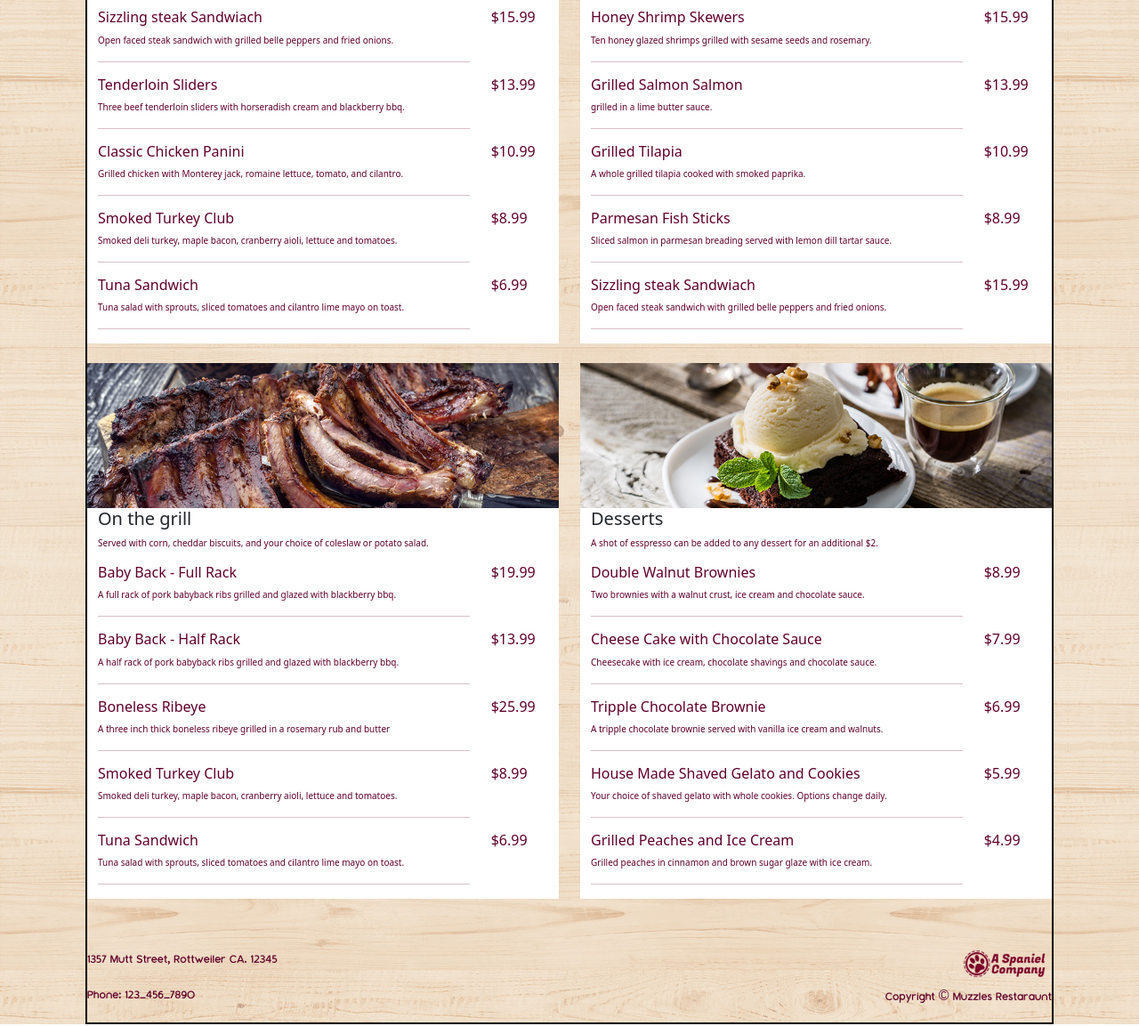
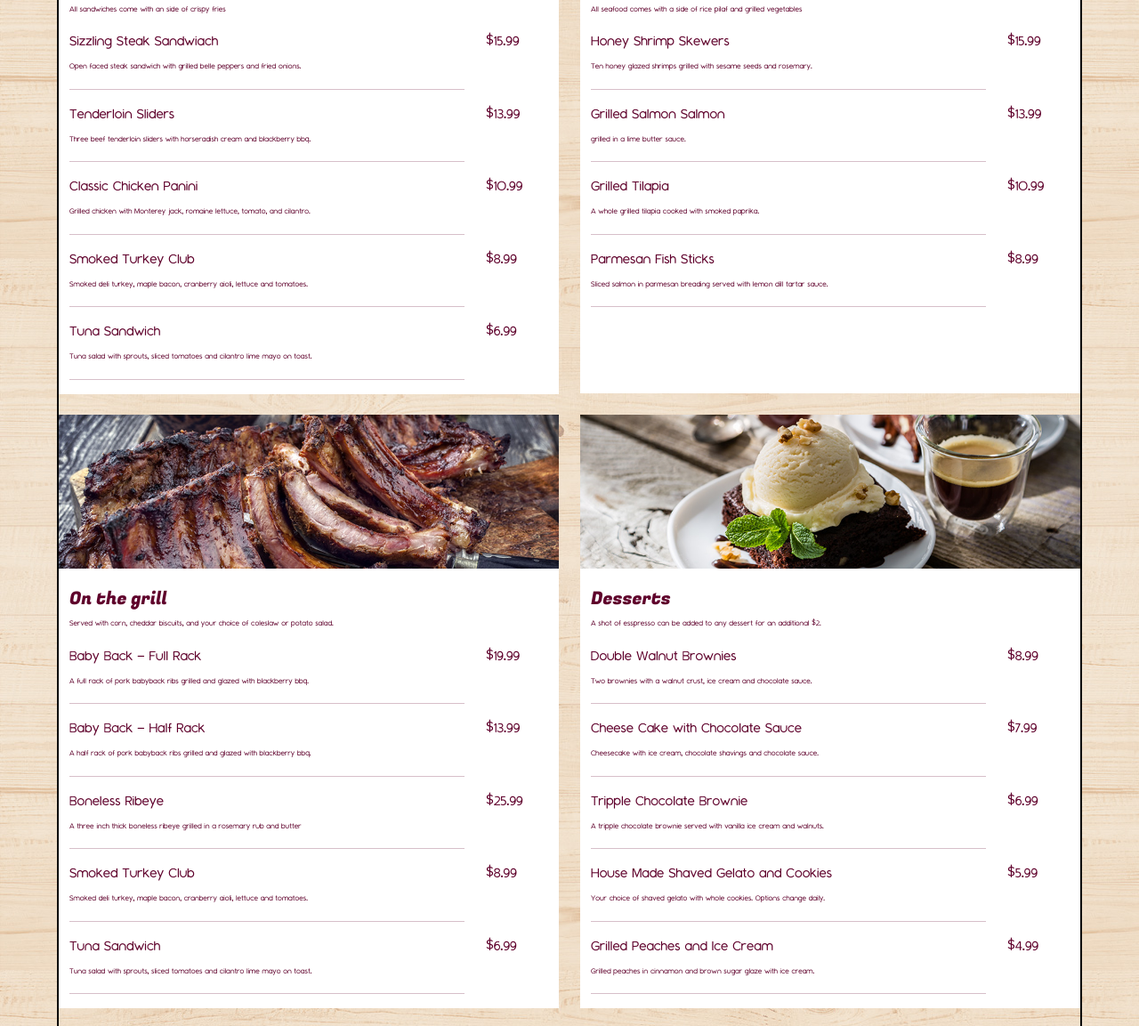
Before and after one commit to calebsylvia/Puppy-Restaurant, a plain HTML site: page pages/menu.html in a window 1280 px wide. Shown: the part 510-1663 px from the top of the page at 89% size. Drawn offline with nearby package versions, Linux system fonts and the light colour scheme; files that its build step writes are made by us from their sources.

Commit message:
Finish Product

```diff
--- a/pages/menu.html
+++ b/pages/menu.html
@@ -54,58 +54,58 @@
 
       <!-- Sandwiches Start -->
     <div class="row spaceV">
-      <div class="col">
+      <div class="col-lg-6 col-md-12 col-sm-12">
         <div class="row">
         <img src="../assets/RestaurantMockupFiles/assets/menubeef.jpg" alt="">
         </div>
         <div class="container-fluid" style="background-color: white;">
         <div class="row">
-          <h5>Sandwiches</h5>
+          <h5 class="menuHead">Sandwiches</h5>
           <p class="menuSub">All sandwiches come with an side of crispy fries</p>
         </div>
         <div class="row">
           <div class="col-10 menuSub">
-            <h6>Sizzling steak Sandwiach</h6>
+            <h5>Sizzling Steak Sandwiach</h5>
             <p>Open faced steak sandwich with grilled belle peppers and fried onions.</p>
             <hr>
           </div>
-          <div class="col-2 menuPrice"><h6>$15.99</h6></div>
+          <div class="col-2 menuPrice"><h5>$15.99</h5></div>
         </div>
 
         <div class="row">
           <div class="col-10 menuSub">
-            <h6>Tenderloin Sliders</h6>
+            <h5>Tenderloin Sliders</h5>
             <p>Three beef tenderloin sliders with horseradish cream and blackberry bbq.</p>
             <hr>
           </div>
-          <div class="col-2 menuPrice"><h6>$13.99</h6></div>
+          <div class="col-2 menuPrice"><h5>$13.99</h5></div>
         </div>
 
         <div class="row">
           <div class="col-10 menuSub">
-            <h6>Classic Chicken Panini</h6>
+            <h5>Classic Chicken Panini</h5>
             <p>Grilled chicken with Monterey jack, romaine lettuce, tomato, and cilantro.</p>
             <hr>
           </div>
-          <div class="col-2 menuPrice"><h6>$10.99</h6></div>
+          <div class="col-2 menuPrice"><h5>$10.99</h5></div>
         </div>
 
         <div class="row">
           <div class="col-10 menuSub">
-            <h6>Smoked Turkey Club</h6>
+            <h5>Smoked Turkey Club</h5>
             <p>Smoked deli turkey, maple bacon, cranberry aioli, lettuce and tomatoes.</p>
             <hr>
           </div>
-          <div class="col-2 menuPrice"><h6>$8.99</h6></div>
+          <div class="col-2 menuPrice"><h5>$8.99</h5></div>
         </div>
 
         <div class="row">
           <div class="col-10 menuSub">
-            <h6>Tuna Sandwich</h6>
+            <h5>Tuna Sandwich</h5>
             <p>Tuna salad with sprouts, sliced tomatoes and cilantro lime mayo on toast.</p>
             <hr>
           </div>
-          <div class="col-2 menuPrice"><h6>$6.99</h6></div>
+          <div class="col-2 menuPrice"><h5>$6.99</h5></div>
         </div>
         </div>
       </div>
@@ -116,55 +116,53 @@
         <div class="row">
         <img src="../assets/RestaurantMockupFiles/assets/menuseafood.jpg" alt="">
         </div>
-        <div class="container-fluid" style="background-color: white;">
+        <div class="container-fluid" style="background-color: white; min-height: 74%;">
         <div class="row">
-          <h5>Seafood</h5>
+          <h5 class="menuHead">Seafood</h5>
           <p class="menuSub">All seafood comes with a side of rice pilaf and grilled vegetables</p>
         </div>
         <div class="row">
           <div class="col-10 menuSub">
-            <h6>Honey Shrimp Skewers</h6>
+            <h5>Honey Shrimp Skewers</h5>
             <p>Ten honey glazed shrimps grilled with sesame seeds and rosemary.</p>
             <hr>
           </div>
-          <div class="col-2 menuPrice"><h6>$15.99</h6></div>
+          <div class="col-2 menuPrice"><h5>$15.99</h5></div>
         </div>
 
         <div class="row">
           <div class="col-10 menuSub">
-            <h6>Grilled Salmon Salmon</h6>
+            <h5>Grilled Salmon Salmon</h5>
             <p>grilled in a lime butter sauce.</p>
             <hr>
           </div>
-          <div class="col-2 menuPrice"><h6>$13.99</h6></div>
+          <div class="col-2 menuPrice"><h5>$13.99</h5></div>
         </div>
 
         <div class="row">
           <div class="col-10 menuSub">
-            <h6>Grilled Tilapia</h6>
+            <h5>Grilled Tilapia</h5>
             <p>A whole grilled tilapia cooked with smoked paprika.</p>
             <hr>
           </div>
-          <div class="col-2 menuPrice"><h6>$10.99</h6></div>
+          <div class="col-2 menuPrice"><h5>$10.99</h5></div>
         </div>
 
-        <div class="row">
+        <div class="row padTest">
           <div class="col-10 menuSub">
-            <h6>Parmesan Fish Sticks</h6>
+            <h5>Parmesan Fish Sticks</h5>
             <p>Sliced salmon in parmesan breading served with lemon dill tartar sauce.</p>
             <hr>
           </div>
-          <div class="col-2 menuPrice"><h6>$8.99</h6></div>
+          <div class="col-2 menuPrice"><h5>$8.99</h5></div>
         </div>
 
-        <div class="row">
+        <!-- <div class="row">
           <div class="col-10 menuSub">
-            <h6>Sizzling steak Sandwiach</h6>
-            <p>Open faced steak sandwich with grilled belle peppers and fried onions.</p>
-            <hr>
+
           </div>
-          <div class="col-2 menuPrice"><h6>$15.99</h6></div>
-        </div>
+
+        </div> -->
         </div>
       </div>
 <!-- Seafood End -->
@@ -172,58 +170,58 @@
 
     <!-- On The Grill Start -->
     <div class="row spaceV2">
-      <div class="col">
+      <div class="col-lg-6 col-md-12 col-sm-12">
         <div class="row">
         <img src="../assets/RestaurantMockupFiles/assets/menumeat.jpg" alt="">
         </div>
         <div class="container-fluid" style="background-color: white;">
         <div class="row">
-          <h5>On the grill</h5>
+          <h5 class="menuHead">On the grill</h5>
           <p class="menuSub">Served with corn, cheddar biscuits, and your choice of coleslaw or potato salad.</p>
         </div>
         <div class="row">
           <div class="col-10 menuSub">
-            <h6>Baby Back - Full Rack</h6>
+            <h5>Baby Back - Full Rack</h5>
             <p>A full rack of pork babyback ribs grilled and glazed with blackberry bbq.</p>
             <hr>
           </div>
-          <div class="col-2 menuPrice"><h6>$19.99</h6></div>
+          <div class="col-2 menuPrice"><h5>$19.99</h5></div>
         </div>
 
         <div class="row">
           <div class="col-10 menuSub">
-            <h6>Baby Back - Half Rack</h6>
+            <h5>Baby Back - Half Rack</h5>
             <p>A half rack of pork babyback ribs grilled and glazed with blackberry bbq.</p>
             <hr>
           </div>
-          <div class="col-2 menuPrice"><h6>$13.99</h6></div>
+          <div class="col-2 menuPrice"><h5>$13.99</h5></div>
         </div>
 
         <div class="row">
           <div class="col-10 menuSub">
-            <h6>Boneless Ribeye</h6>
+            <h5>Boneless Ribeye</h5>
             <p>A three inch thick boneless ribeye grilled in a rosemary rub and butter</p>
             <hr>
           </div>
-          <div class="col-2 menuPrice"><h6>$25.99</h6></div>
+          <div class="col-2 menuPrice"><h5>$25.99</h5></div>
         </div>
 
         <div class="row">
           <div class="col-10 menuSub">
-            <h6>Smoked Turkey Club</h6>
+            <h5>Smoked Turkey Club</h5>
             <p>Smoked deli turkey, maple bacon, cranberry aioli, lettuce and tomatoes.</p>
             <hr>
           </div>
-          <div class="col-2 menuPrice"><h6>$8.99</h6></div>
+          <div class="col-2 menuPrice"><h5>$8.99</h5></div>
         </div>
 
         <div class="row">
           <div class="col-10 menuSub">
-            <h6>Tuna Sandwich</h6>
+            <h5>Tuna Sandwich</h5>
             <p>Tuna salad with sprouts, sliced tomatoes and cilantro lime mayo on toast.</p>
             <hr>
           </div>
-          <div class="col-2 menuPrice"><h6>$6.99</h6></div>
+          <div class="col-2 menuPrice"><h5>$6.99</h5></div>
         </div>
         </div>
       </div>
@@ -236,52 +234,52 @@
         </div>
         <div class="container-fluid" style="background-color: white;">
         <div class="row">
-          <h5>Desserts</h5>
+          <h5 class="menuHead">Desserts</h5>
           <p class="menuSub">A shot of esspresso can be added to any dessert for an additional $2.</p>
         </div>
         <div class="row">
           <div class="col-10 menuSub">
-            <h6>Double Walnut Brownies</h6>
+            <h5>Double Walnut Brownies</h5>
             <p>Two brownies with a walnut crust, ice cream and chocolate sauce.</p>
             <hr>
           </div>
-          <div class="col-2 menuPrice"><h6>$8.99</h6></div>
+          <div class="col-2 menuPrice"><h5>$8.99</h5></div>
         </div>
 
         <div class="row">
           <div class="col-10 menuSub">
-            <h6>Cheese Cake with Chocolate Sauce</h6>
+            <h5>Cheese Cake with Chocolate Sauce</h5>
             <p>Cheesecake with ice cream, chocolate shavings and chocolate sauce.</p>
             <hr>
           </div>
-          <div class="col-2 menuPrice"><h6>$7.99</h6></div>
+          <div class="col-2 menuPrice"><h5>$7.99</h5></div>
         </div>
 
         <div class="row">
           <div class="col-10 menuSub">
-            <h6>Tripple Chocolate Brownie</h6>
+            <h5>Tripple Chocolate Brownie</h5>
             <p>A tripple chocolate brownie served with vanilla ice cream and walnuts.</p>
             <hr>
           </div>
-          <div class="col-2 menuPrice"><h6>$6.99</h6></div>
+          <div class="col-2 menuPrice"><h5>$6.99</h5></div>
         </div>
 
         <div class="row">
           <div class="col-10 menuSub">
-            <h6>House Made Shaved Gelato and Cookies</h6>
+            <h5>House Made Shaved Gelato and Cookies</h5>
             <p>Your choice of shaved gelato with whole cookies. Options change daily.</p>
             <hr>
           </div>
-          <div class="col-2 menuPrice"><h6>$5.99</h6></div>
+          <div class="col-2 menuPrice"><h5>$5.99</h5></div>
         </div>
 
         <div class="row">
           <div class="col-10 menuSub">
-            <h6>Grilled Peaches and Ice Cream</h6>
+            <h5>Grilled Peaches and Ice Cream</h5>
             <p>Grilled peaches in cinnamon and brown sugar glaze with ice cream.</p>
             <hr>
           </div>
-          <div class="col-2 menuPrice"><h6>$4.99</h6></div>
+          <div class="col-2 menuPrice"><h5>$4.99</h5></div>
         </div>
         </div>
       </div>
--- a/styles/markTest.css
+++ b/styles/markTest.css
@@ -5,27 +5,81 @@ body {
 }
 .containerBody-fluid{
     border: 2px solid black;
-    width: 85%;
+    width: 90%;
 }
 /* Text Settings Start*/
 .menuHead {
     color: #5f002b;
+    font-family: 'Fugaz';
+    margin-top: 4%;
 }
 
 .menuSub {
     color: #5f002b;
-    font-size: 10px;
+    font-size: 11px;
+    font-family: 'MontaukLight';
 }
+
+
+.cBgk {
+    padding-right: 0px  !important;
+    padding-left: 0px  !important;
+}
+
+
+    .padTest{
+        /* padding-bottom: 81px; */
+        height: 100%;
+    }
+
 
 .menuPrice {
     color: #5f002b;
-
+    font-family: 'MontaukLight';
 }
 
 hr {
     color: #5f002b;
 }
 
+.containerMH-fluid h1{
+    font-family: 'Fugaz';
+    color: #5f002b;
+}
+
+.ourCSH{
+    font-family: 'Fugaz';
+    color: #5f002b;
+}
+.ourCSP{
+    font-family: 'MontaukLight';
+    color: #5f002b;
+}
+
+
+
+/* Fonts Start */
+@font-face {
+    font-family: 'Montauk';
+    src: url('/fonts/Montauk-Regular.otf') format('opentype');
+}
+
+@font-face {
+    font-family: 'MontaukLight';
+    src: url('/fonts/Montauk-Light.otf') format('opentype');
+}
+@font-face {
+    font-family: 'Fugaz';
+    src: url('/fonts/FugazOne-Regular.ttf') format('truetype');
+}
+
+
+
+
+
+
+
+/* Fonts End */
 /* Row Spacing Start */
 .spaceV {
     margin-bottom: 2%;
@@ -142,13 +196,6 @@ hr {
     width: 95%;
 }
 
-.containerMenu-fluid{
-    border: 2px solid orange;
-    width: 95%;
-
-}
-
-
 
 .rowSpace{
     display: flex;
@@ -189,20 +236,27 @@ hr {
     border: 2px solid purple;
 }
 
+/* small >768 medium >992 */
+/* Media Queries */
+@media (max-width: 992px) {
+    .imgHide {
+      display: none;
+    }
+  }
 
-
+/* Media Queries */
 
 .caterTxt {
-    font-size: 10px;
+    font-size: 12px;
 
 }
 
 
 .containerMH-fluid {
-    border: 2px solid orange;
     background-color: white;
     text-align: center;
     margin-bottom: 5%;
+
 }
 
 /* Cater Page End */
```
Also changed, not shown: pages/catering.html (+5 -5 lines).
